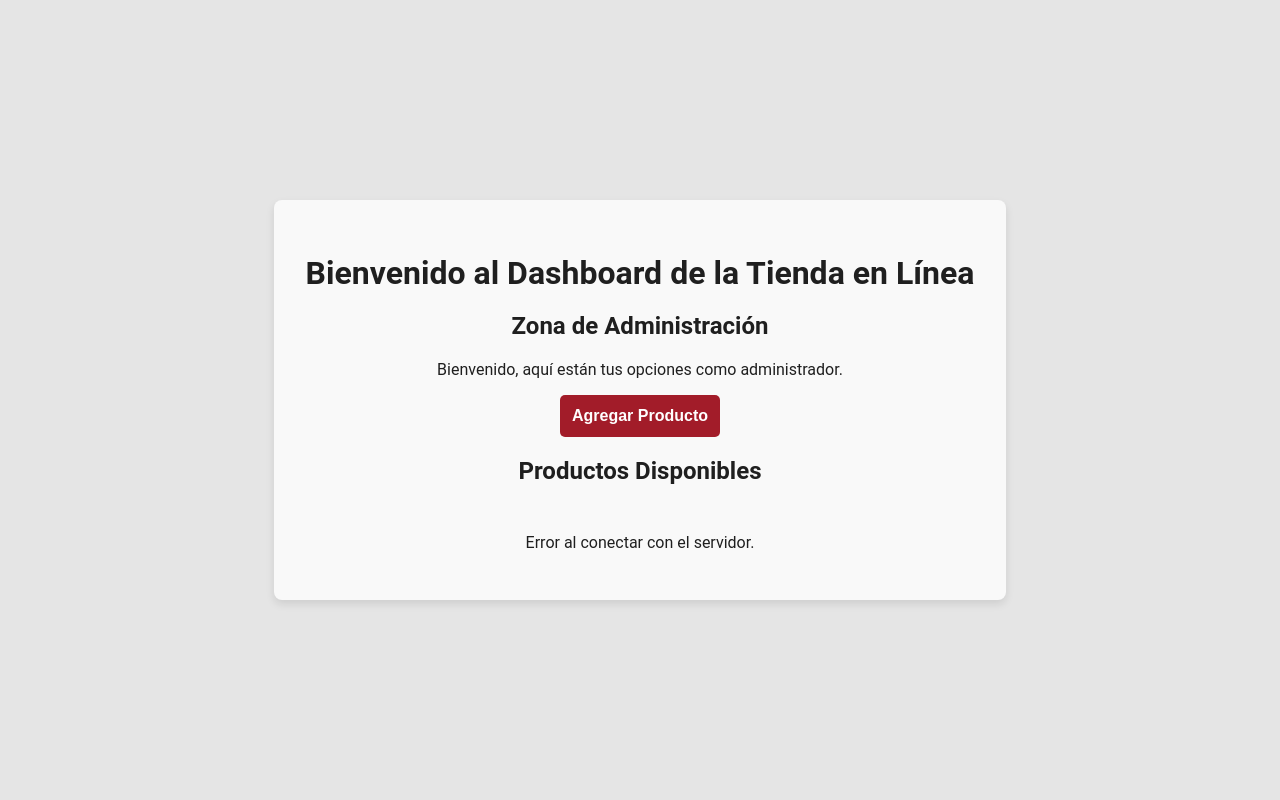
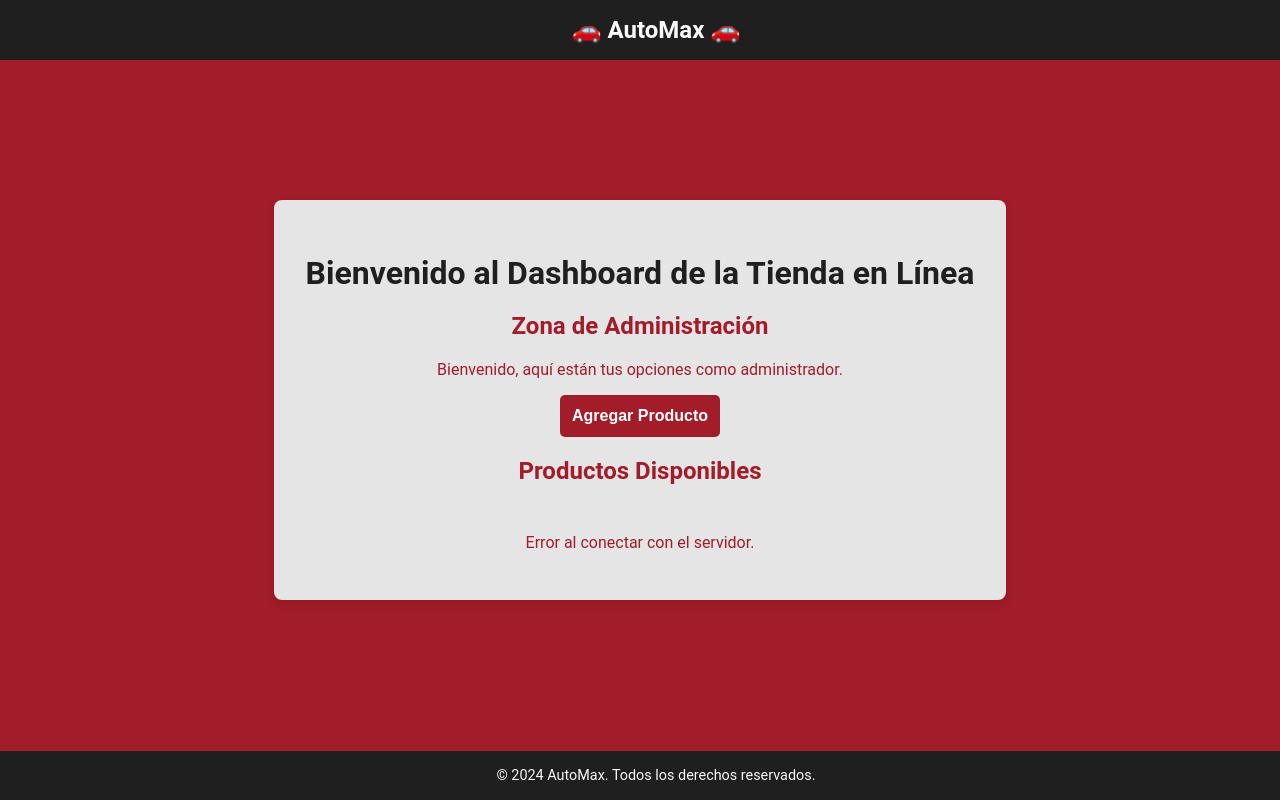
Before and after one commit to Brueckk/Online-store, a plain HTML site: page client/index.html in a window 1280 px wide. Drawn offline with nearby package versions, Linux system fonts and the light colour scheme; files that its build step writes are made by us from their sources; no server answers; sample sign-in values are in the browser's storage; files whose address does not match are found by name.

Commit message:
first commit ui

```diff
--- a/client/css/styles.css
+++ b/client/css/styles.css
@@ -1,14 +1,6 @@
 
 @import url('variables.css');
 
-/* Estilos generales */
-body, html {
-    margin: 0;
-    padding: 0;
-    font-family: var(--font-primary);
-    background-color: var(--bg-white);
-    color: var(--primary-black);
-}
 
 .dashboard-body {
     display: flex;
@@ -20,7 +12,7 @@ body, html {
 
 .dashboard-container {
     text-align: center;
-    background-color: var(--bg-white);
+    background-color: var(--bg-gray);
     padding: 2rem;
     border-radius: 8px;
     box-shadow: 0px 4px 8px rgba(0, 0, 0, 0.1);
@@ -79,7 +71,7 @@ body, html {
     justify-content: center;
     align-items: center;
     min-height: 100vh;
-    background-color: var(--bg-gray);
+    background-color: var(--primary-medium);
     font-family: var(--font-primary);
 }
 
@@ -321,4 +313,55 @@ body, html {
     text-align: center;
     padding: 1rem;
     font-size: 0.9rem;
+    flex-shrink: 0; /* No permitir que el footer se reduzca */
 }
+
+.dashboard-body {
+    margin: 0;
+    padding: 0;
+    font-family: var(--font-primary);
+    background: var(--primary-medium);
+    color: var(--primary-medium);
+    display: flex;
+    flex-direction: column;
+    height: 100vh;
+}
+
+
+body, html {
+    margin: 0;
+    padding: 0;
+    font-family: var(--font-primary);
+    background-color: var(--primary-medium);
+    color: var(--primary-black);
+    display: flex;
+    flex-direction: column; /* Organización en columna */
+    height: 100vh; /* Altura completa de la pantalla */
+}
+
+.navbar {
+    background-color: var(--primary-black);
+    padding: 1rem;
+    text-align: center;
+    color: var(--bg-white);
+    justify-content: center; /* Centrar horizontalmente */
+    font-size: 1.5rem;
+    font-weight: bold;
+    position: fixed; /* Fijar en la parte superior */
+    top: 0;
+    left: 0;
+    width: 100%; /* Asegura que ocupe toda la anchura */
+    z-index: 1000; /* Asegura que esté por encima del resto del contenido */
+}
+
+.footer {
+    background-color: var(--primary-black);
+    color: var(--bg-white);
+    text-align: center;
+    padding: 1rem;
+    font-size: 0.9rem;
+    position: fixed; /* Fijar en la parte inferior */
+    bottom: 0;
+    left: 0;
+    width: 100%; /* Asegura que ocupe toda la anchura */
+}
--- a/client/index.html
+++ b/client/index.html
@@ -3,10 +3,13 @@
 <head>
     <meta charset="UTF-8">
     <meta name="viewport" content="width=device-width, initial-scale=1.0">
-    <title>Dashboard - Online Store</title>
+    <title>Productos - Automax</title>
     <link rel="stylesheet" href="/static/css/styles.css">
 </head>
 <body class="dashboard-body">
+    <header class="navbar">
+        <div class="navbar-logo">🚗 AutoMax 🚗</div>
+    </header>
     <div class="dashboard-container">
         <div class="cart-icon-container">
             <button id="cartButton" class="cart-button">
@@ -38,5 +41,8 @@
     <script src="https://cdn.jsdelivr.net/npm/jwt-decode/build/jwt-decode.min.js"></script>
     <script type="module" src="/static/js/role.js"></script>
     <script src="/static/js/index.js"></script>
+    <footer class="footer">
+        © 2024 AutoMax. Todos los derechos reservados.
+    </footer>
 </body>
 </html>
```
Also changed, not shown: client/cart.html (+7 -0 lines), client/login.html (+7 -1 lines), client/register.html (+7 -1 lines), server/public/dashboard.html (+5 -6 lines).
